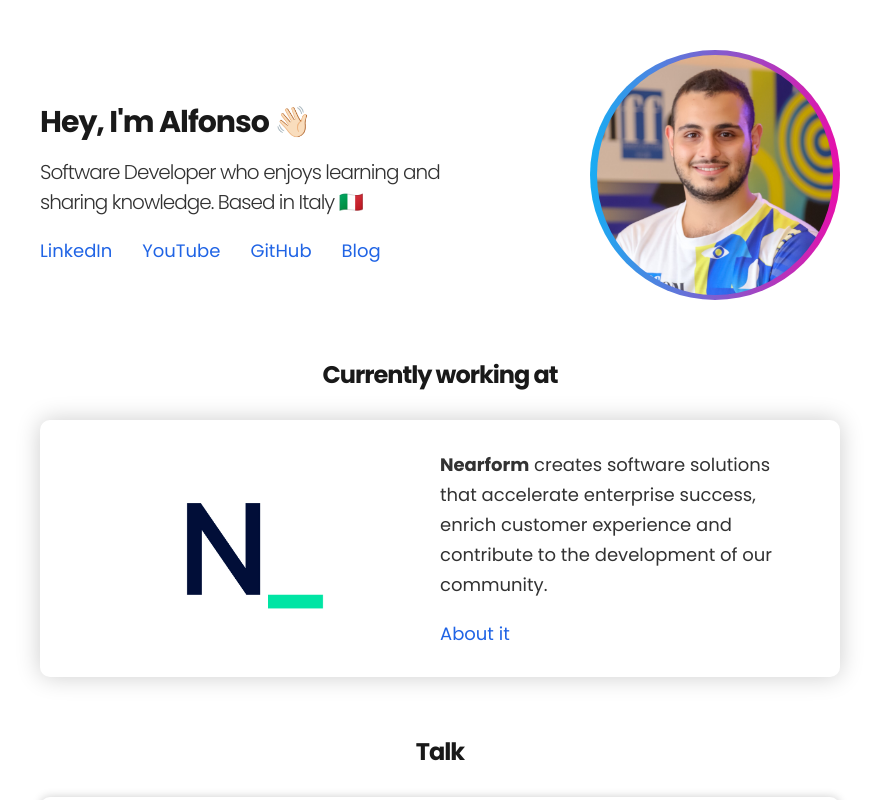
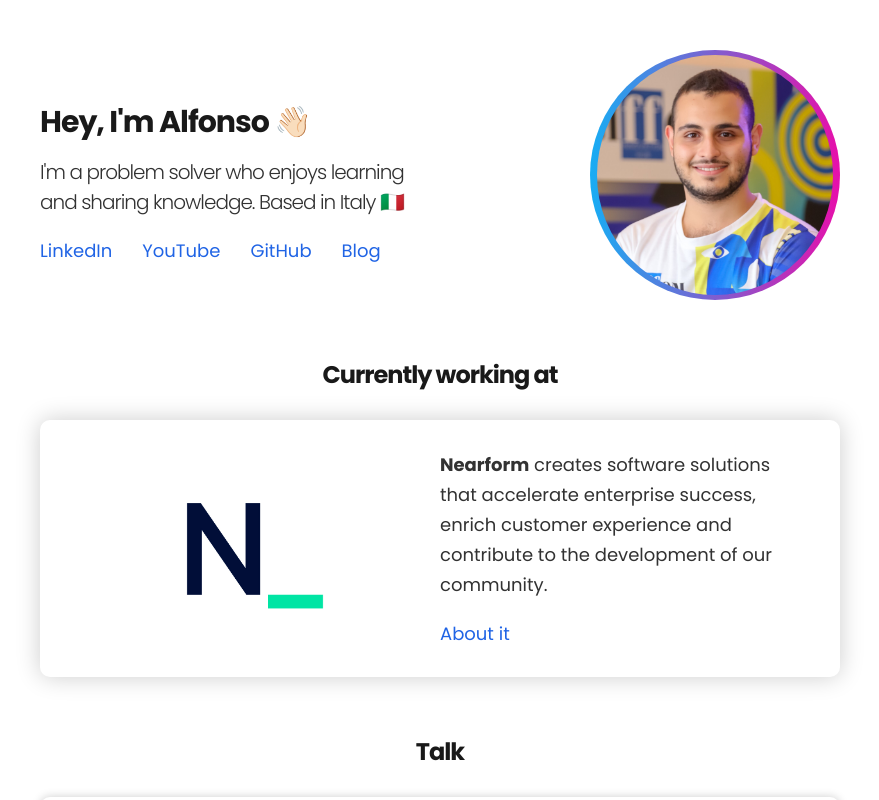
Before and after one commit to alfonsograziano/ag-website, a Next.js app: page / in a window 1280 px wide. Shown: the top 800 px of the page, without its empty margins (200-1079 px from the left). Built offline with nearby package versions, Linux system fonts and the light colour scheme.

Commit message:
Changed headline

```diff
--- a/components/mainSection/index.jsx
+++ b/components/mainSection/index.jsx
@@ -28,7 +28,7 @@ export default function MainSection() {
         <div className={styles.column}>
           <h1 className={styles.title}>Hey, I&apos;m Alfonso 👋🏻</h1>
           <p className={styles.description}>
-            Software Developer who enjoys learning and sharing knowledge. Based
+            I'm a problem solver who enjoys learning and sharing knowledge. Based
             in Italy 🇮🇹
           </p>
 
```
